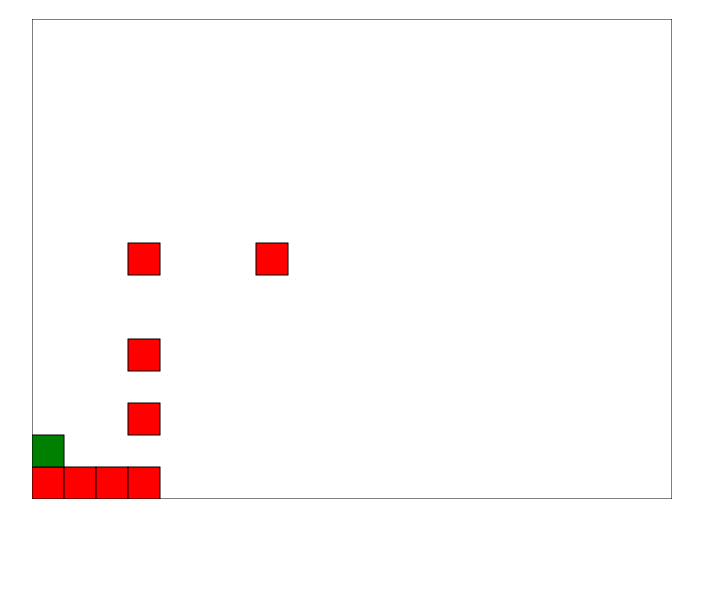
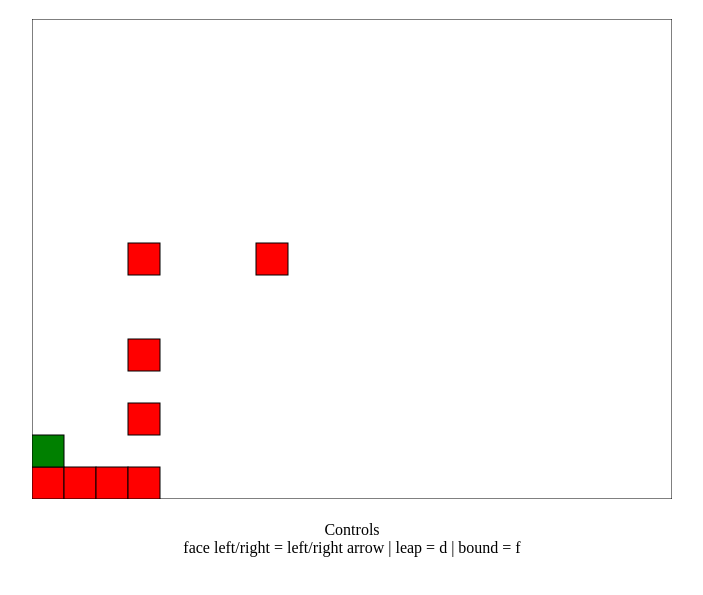
Before and after one commit to donnyward/leaps-and-bounds-the-game, a plain HTML site: page index.html in a window 1280 px wide. Shown: the part 79-674 px from the top of the page, without its empty margins (288-991 px from the left). Drawn offline with Linux system fonts and the light colour scheme.

Commit message:
Print controls

```diff
--- a/index.html
+++ b/index.html
@@ -10,6 +10,9 @@
 <center><canvas id="screen" width="640" height="480">
     This text is displayed if your browser does not support HTML5 Canvas.
 </canvas></center>
+<br>
+<center>Controls</center>
+<center>face left/right = left/right arrow | leap = d | bound = f</center>
 <script src="main.js"></script>
 </body>
 </html>
```
